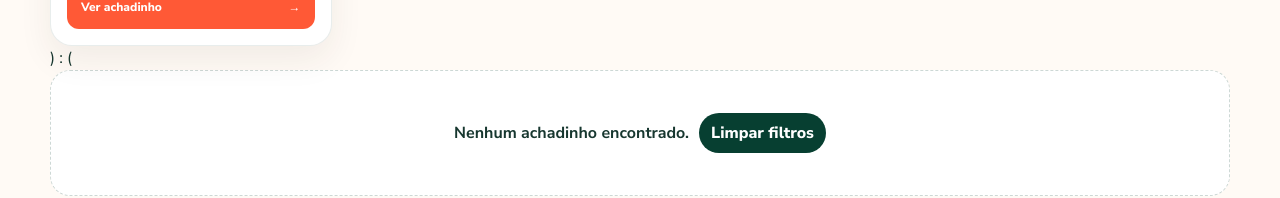
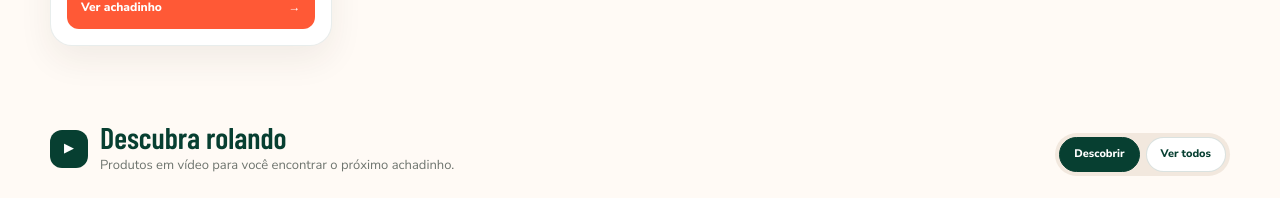
Before and after one commit to marialuizasp/utilidades-essenciais, a Next.js app: page / in a window 1280 px wide. Shown: the part 1185-1383 px from the top of the page. Built offline with nearby package versions, Linux system fonts and the light colour scheme; a web font is replaced by a local one.

Commit message:
Fix featured progressive loading conditional

```diff
--- a/components/StorefrontHome.jsx
+++ b/components/StorefrontHome.jsx
@@ -877,6 +877,7 @@ export default function StorefrontHome({ products = [] }) {
           </div>
         )}
 
+        {featured.length > 0 ? (
           <>
             <div className="store-product-grid">
               {featured.map((product) => (
```
